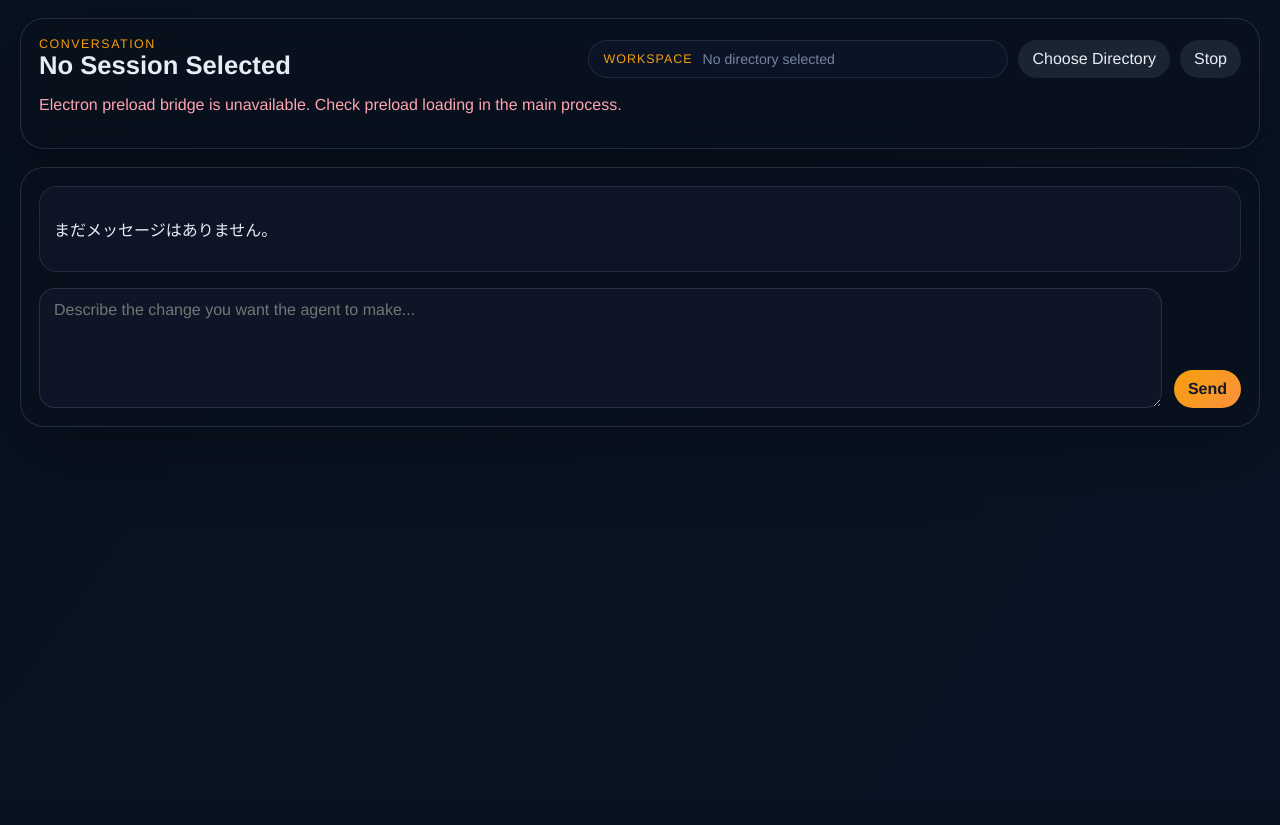
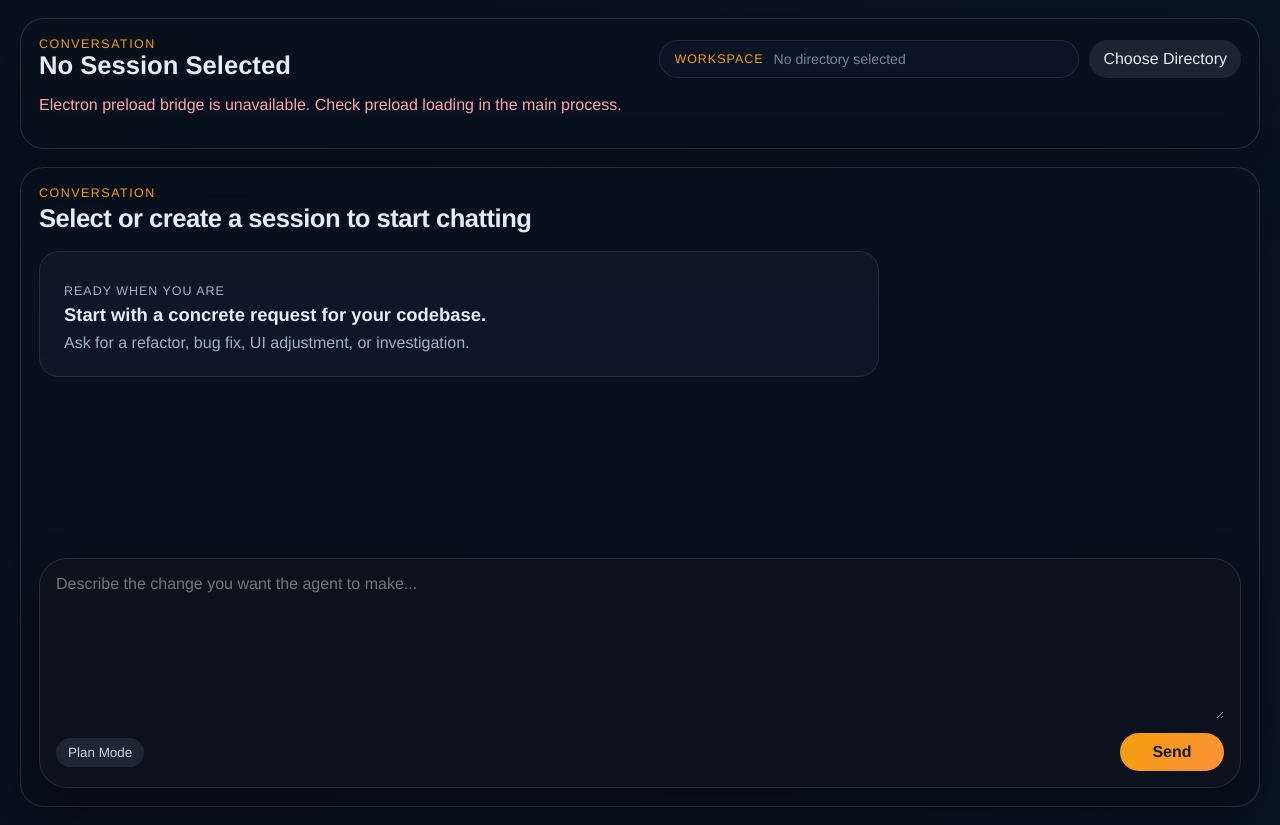
Before and after one commit to jinopapo/nami, a React (Vite) app: page / in a window 1280 px wide. Before the commit the page ends 800 px from the top, so only its background shows below. Built offline with nearby package versions, Linux system fonts and the light colour scheme.

Commit message:
feat: enhance chat panel with task status handling, event rendering, and UI improvements

```diff
--- a/src/action/useChatPanelAction.ts
+++ b/src/action/useChatPanelAction.ts
@@ -29,6 +29,18 @@ export const useChatPanelAction = () => {
     () => (selectedSessionId ? eventsBySession[selectedSessionId] ?? [] : []),
     [eventsBySession, selectedSessionId],
   );
+
+  const isTaskRunning = useMemo(() => {
+    if (sending) {
+      return true;
+    }
+
+    const lastStatusEvent = [...activeEvents]
+      .reverse()
+      .find((event) => event.type === 'status' && typeof event.status === 'string');
+
+    return lastStatusEvent?.status === 'processing';
+  }, [activeEvents, sending]);
 
   const workspaceLabel = useMemo(() => getWorkspaceLabel(cwd, window.nami?.homeDir), [cwd]);
 
@@ -104,6 +116,7 @@ export const useChatPanelAction = () => {
     selectedSessionId,
     activeSession,
     activeEvents,
+    isTaskRunning,
     workspaceLabel,
     bootError,
     draft,
--- a/src/component/ChatPanelContainer.tsx
+++ b/src/component/ChatPanelContainer.tsx
@@ -1,4 +1,5 @@
 import { useChatPanelAction } from '../action/useChatPanelAction';
+import type { UiEvent } from '../model/chat';
 import ChatHeader from '../parts/ChatHeader';
 import ChatPanel from '../parts/ChatPanel';
 
@@ -10,15 +11,159 @@ const formatTime = (value: string) =>
     minute: '2-digit',
   }).format(new Date(value));
 
+const getStatusLabel = (status?: string) => {
+  switch (status) {
+    case 'processing':
+      return 'Processing';
+    case 'completed':
+      return 'Completed';
+    case 'cancelled':
+      return 'Cancelled';
+    case 'error':
+      return 'Error';
+    case 'archived':
+      return 'Archived';
+    default:
+      return 'Idle';
+  }
+};
+
+const renderEvent = (
+  event: UiEvent,
+  handleApproval: (approvalId: string, decision: 'approve' | 'reject') => Promise<void>,
+) => {
+  if (event.type === 'diffSummary') {
+    return null;
+  }
+
+  if (event.type === 'message') {
+    const role = event.role === 'user' ? 'user' : 'assistant';
+
+    return (
+      <article key={event.id} className={`messageBubble ${role}`}>
+        <div className="messageMeta">
+          <span className="messageRole">{role === 'user' ? 'You' : 'Nami'}</span>
+          <span>{formatTime(event.timestamp)}</span>
+        </div>
+        <p>{typeof event.text === 'string' ? event.text : ''}</p>
+      </article>
+    );
+  }
+
+  if (
+    event.type === 'approval'
+    && event.approval
+    && typeof event.approval === 'object'
+    && 'approvalId' in event.approval
+    && typeof event.approval.approvalId === 'string'
+  ) {
+    const approval = event.approval as {
+      approvalId: string;
+      title?: string;
+      resolved?: boolean;
+      decision?: string;
+    };
+
+    return (
+      <article key={event.id} className="eventCard event-approval event-compact">
+        <header>
+          <strong>Approval required</strong>
+          <span>{formatTime(event.timestamp)}</span>
+        </header>
+        <p>{approval.title ?? 'Permission required'}</p>
+        {approval.resolved ? <p className="eventDetail">Resolved: {approval.decision ?? 'updated'}</p> : null}
+        {!approval.resolved ? (
+          <div className="approvalActions">
+            <button onClick={() => void handleApproval(approval.approvalId, 'approve')}>Approve</button>
+            <button onClick={() => void handleApproval(approval.approvalId, 'reject')}>Reject</button>
+          </div>
+        ) : null}
+      </article>
+    );
+  }
+
+  if (event.type === 'plan' && Array.isArray(event.entries)) {
+    return (
+      <article key={event.id} className="eventCard event-plan event-compact">
+        <header>
+          <strong>Plan updated</strong>
+          <span>{formatTime(event.timestamp)}</span>
+        </header>
+        <ul className="eventList">
+          {event.entries.map((entry, index) => {
+            if (!entry || typeof entry !== 'object') {
+              return null;
+            }
+
+            const item = entry as { content?: string; status?: string };
+            return (
+              <li key={`${event.id}-${index}`}>
+                <span className="eventListStatus">{item.status ?? 'pending'}</span>
+                <span>{item.content ?? ''}</span>
+              </li>
+            );
+          })}
+        </ul>
+      </article>
+    );
+  }
+
+  if (event.type === 'tool') {
+    return (
+      <article key={event.id} className="eventCard event-tool event-compact">
+        <header>
+          <strong>{typeof event.title === 'string' ? event.title : 'Tool call'}</strong>
+          <span>{formatTime(event.timestamp)}</span>
+        </header>
+        <p className="eventDetail">{typeof event.status === 'string' ? getStatusLabel(event.status) : 'Running tool'}</p>
+        {typeof event.contentText === 'string' && event.contentText ? <p>{event.contentText}</p> : null}
+      </article>
+    );
+  }
+
+  if (event.type === 'status') {
+    return (
+      <article key={event.id} className="eventCard event-status event-compact">
+        <header>
+          <strong>{getStatusLabel(typeof event.status === 'string' ? event.status : undefined)}</strong>
+          <span>{formatTime(event.timestamp)}</span>
+        </header>
+        {typeof event.detail === 'string' && event.detail ? <p className="eventDetail">{event.detail}</p> : null}
+      </article>
+    );
+  }
+
+  if (event.type === 'error') {
+    return (
+      <article key={event.id} className="eventCard event-error event-compact">
+        <header>
+          <strong>Error</strong>
+          <span>{formatTime(event.timestamp)}</span>
+        </header>
+        <p className="errorText">{typeof event.message === 'string' ? event.message : 'Unknown error'}</p>
+      </article>
+    );
+  }
+
+  return (
+    <article key={event.id} className={`eventCard event-${event.type} event-compact`}>
+      <header>
+        <strong>{event.type}</strong>
+        <span>{formatTime(event.timestamp)}</span>
+      </header>
+    </article>
+  );
+};
+
 export default function ChatPanelContainer() {
   const {
     selectedSessionId,
     activeSession,
     activeEvents,
+    isTaskRunning,
     workspaceLabel,
     bootError,
     draft,
-    sending,
     setDraft,
     handleChooseDirectory,
     handleSend,
@@ -26,55 +171,35 @@ export default function ChatPanelContainer() {
     handleAbort,
   } = useChatPanelAction();
 
-  const timeline = activeEvents.length > 0
-    ? activeEvents.map((event) => (
-      <article key={event.id} className={`eventCard event-${event.type}`}>
-        <header>
-          <strong>
-            {event.type === 'message'
-              ? `${String(event.role === 'user' ? 'user' : 'assistant')} message`
-              : event.type}
-          </strong>
-          <span>{formatTime(event.timestamp)}</span>
-        </header>
-        {'text' in event ? <p>{String(event.text)}</p> : null}
-        {'status' in event ? <p>{String(event.status)} {event.detail ? `· ${String(event.detail)}` : ''}</p> : null}
-        {'entries' in event ? (
-          <ul>{event.entries.map((entry) => <li key={`${event.id}-${String(entry.content)}`}>{String(entry.status)}: {String(entry.content)}</li>)}</ul>
-        ) : null}
-        {'title' in event ? <p>{String(event.title)}</p> : null}
-        {'contentText' in event && typeof event.contentText === 'string' ? <p>{event.contentText}</p> : null}
-        {'diff' in event ? (
-          <ul>{event.diff.items.map((item) => <li key={`${event.id}-${String(item.path)}`}>{String(item.path)} · {String(item.summary)}</li>)}</ul>
-        ) : null}
-        {'approval' in event ? (
-          <div className="approvalActions">
-            <p>{String(event.approval.title)}</p>
-            <button onClick={() => void handleApproval(String(event.approval.approvalId), 'approve')}>Approve</button>
-            <button onClick={() => void handleApproval(String(event.approval.approvalId), 'reject')}>Reject</button>
-          </div>
-        ) : null}
-        {'message' in event ? <p className="errorText">{String(event.message)}</p> : null}
+  const timelineItems = activeEvents
+    .map((event) => renderEvent(event, handleApproval))
+    .filter(Boolean);
+
+  const timeline = timelineItems.length > 0
+    ? timelineItems
+    : [(
+      <article key="empty" className="emptyTimeline">
+        <p className="emptyTimelineEyebrow">Ready when you are</p>
+        <h3>Start with a concrete request for your codebase.</h3>
+        <p>Ask for a refactor, bug fix, UI adjustment, or investigation.</p>
       </article>
-    ))
-    : [<article key="empty" className="eventCard"><p>まだメッセージはありません。</p></article>];
+    )];
 
   return (
     <div className="chatLayout">
       <ChatHeader
         title={activeSession?.title ?? 'No Session Selected'}
-        selectedSessionId={selectedSessionId}
         workspaceLabel={workspaceLabel}
         bootError={bootError}
         onChooseDirectory={() => void handleChooseDirectory()}
-        onStop={() => void handleAbort()}
       />
       <ChatPanel
         activeSession={activeSession}
         selectedSessionId={selectedSessionId}
         draft={draft}
-        sending={sending}
+        isTaskRunning={isTaskRunning}
         timeline={timeline}
+        onStop={() => void handleAbort()}
         onDraftChange={setDraft}
         onSend={() => void handleSend()}
       />
--- a/src/parts/ChatHeader.tsx
+++ b/src/parts/ChatHeader.tsx
@@ -1,19 +1,15 @@
 type ChatHeaderProps = {
   title: string;
-  selectedSessionId?: string;
   workspaceLabel: string;
   bootError: string | null;
   onChooseDirectory: () => void;
-  onStop: () => void;
 };
 
 export default function ChatHeader({
   title,
-  selectedSessionId,
   workspaceLabel,
   bootError,
   onChooseDirectory,
-  onStop,
 }: ChatHeaderProps) {
   return (
     <section className="chatHeaderPanel panel">
@@ -32,9 +28,6 @@ export default function ChatHeader({
           <button className="secondaryButton" type="button" onClick={onChooseDirectory}>
             Choose Directory
           </button>
-          <button className="secondaryButton" disabled={!selectedSessionId} onClick={onStop}>
-            Stop
-          </button>
         </div>
       </div>
       {bootError ? <p className="errorText">{bootError}</p> : null}
--- a/src/parts/ChatPanel.tsx
+++ b/src/parts/ChatPanel.tsx
@@ -3,11 +3,13 @@ import type { ReactNode } from 'react';
 type ChatPanelProps = {
   activeSession?: {
     live: boolean;
+    mode: 'plan' | 'act';
   };
   selectedSessionId?: string;
   draft: string;
-  sending: boolean;
+  isTaskRunning: boolean;
   timeline: ReactNode;
+  onStop: () => void;
   onDraftChange: (value: string) => void;
   onSend: () => void;
 };
@@ -16,13 +18,21 @@ export default function ChatPanel({
   activeSession,
   selectedSessionId,
   draft,
-  sending,
+  isTaskRunning,
   timeline,
+  onStop,
   onDraftChange,
   onSend,
 }: ChatPanelProps) {
+  const isComposerDisabled = !selectedSessionId || !activeSession?.live;
+  const isSendDisabled = isComposerDisabled || !draft.trim();
+
   return (
     <section className="chat panel">
+      <div className="chatPanelIntro">
+        <p className="eyebrow">Conversation</p>
+        <h2>{selectedSessionId ? 'Ask Nami to work on your codebase' : 'Select or create a session to start chatting'}</h2>
+      </div>
       <div className="timeline">
         {timeline}
       </div>
@@ -31,11 +41,20 @@ export default function ChatPanel({
           value={draft}
           onChange={(event) => onDraftChange(event.target.value)}
           placeholder="Describe the change you want the agent to make..."
-          disabled={!selectedSessionId || !activeSession?.live}
+          disabled={isComposerDisabled}
         />
-        <button className="primaryButton" disabled={!selectedSessionId || sending || !activeSession?.live} onClick={onSend}>
-          {sending ? 'Working…' : 'Send'}
-        </button>
+        <div className="composerFooter">
+          <span className="modeBadge">{activeSession?.mode ?? 'plan'} mode</span>
+          {isTaskRunning ? (
+            <button className="secondaryButton composerButton" disabled={isComposerDisabled} onClick={onStop}>
+              Stop
+            </button>
+          ) : (
+            <button className="primaryButton composerButton" disabled={isSendDisabled} onClick={onSend}>
+              Send
+            </button>
+          )}
+        </div>
       </div>
     </section>
   );
--- a/src/styles.css
+++ b/src/styles.css
@@ -60,14 +60,16 @@ button {
   backdrop-filter: blur(18px);
 }
 
+.chatHeaderPanel,
+.chat {
+  padding: 18px;
+}
+
 .chat {
   display: flex;
   flex-direction: column;
-  padding: 18px;
-}
-
-.chatHeaderPanel {
-  padding: 18px;
+  gap: 18px;
+  min-height: calc(100vh - 160px);
 }
 
 .panelHeader {
@@ -75,7 +77,7 @@ button {
   justify-content: space-between;
   align-items: start;
   gap: 12px;
-  margin-bottom: 16px;
+  margin-bottom: 0;
 }
 
 .panelHeader h1,
@@ -93,45 +95,6 @@ button {
   font-size: 0.78rem;
   letter-spacing: 0.12em;
   text-transform: uppercase;
-}
-
-.field {
-  display: flex;
-  flex-direction: column;
-  gap: 8px;
-  margin-bottom: 14px;
-}
-
-.fieldLabel {
-  display: flex;
-  align-items: flex-start;
-  justify-content: space-between;
-  gap: 12px;
-}
-
-.field input,
-.field select,
-.composer textarea {
-  width: 100%;
-  border: 1px solid rgba(148, 163, 184, 0.2);
-  border-radius: 16px;
-  background: rgba(15, 23, 42, 0.85);
-  color: inherit;
-  padding: 12px 14px;
-}
-
-.fieldRow {
-  display: flex;
-  gap: 8px;
-}
-
-.fieldRowSingle {
-  justify-content: flex-start;
-}
-
-.fieldRow .secondaryButton {
-  flex: 0 0 auto;
-  white-space: nowrap;
 }
 
 .pathLabel {
@@ -173,29 +136,6 @@ button {
 .secondaryButton:hover,
 .approvalActions button:hover {
   transform: translateY(-1px);
-}
-
-.sessionItem,
-.eventCard {
-  border: 1px solid rgba(148, 163, 184, 0.16);
-  border-radius: 18px;
-  background: rgba(15, 23, 42, 0.78);
-}
-
-.timeline {
-  display: flex;
-  flex-direction: column;
-  gap: 12px;
-  overflow: auto;
-}
-
-.chat {
-  gap: 16px;
-}
-
-.timeline {
-  flex: 1;
-  min-height: 0;
 }
 
 .chatHeader {
@@ -242,8 +182,78 @@ button {
   text-align: left;
 }
 
-.eventCard {
-  padding: 14px;
+.chatPanelIntro h2,
+.chatPanelIntro p,
+.messageBubble p,
+.eventCard p,
+.emptyTimeline h3,
+.emptyTimeline p {
+  margin: 0;
+}
+
+.chatPanelIntro h2 {
+  margin-top: 4px;
+  font-size: clamp(1.2rem, 2vw, 1.6rem);
+  font-weight: 600;
+  letter-spacing: -0.02em;
+}
+
+.timeline {
+  flex: 1;
+  min-height: 0;
+  display: flex;
+  flex-direction: column;
+  gap: 16px;
+  overflow: auto;
+  padding-right: 6px;
+}
+
+.messageBubble,
+.eventCard,
+.emptyTimeline {
+  max-width: min(840px, 100%);
+}
+
+.messageBubble {
+  border-radius: 26px;
+  padding: 18px 20px;
+  border: 1px solid rgba(148, 163, 184, 0.16);
+  line-height: 1.65;
+}
+
+.messageBubble.user {
+  align-self: flex-end;
+  background: linear-gradient(180deg, rgba(35, 48, 71, 0.94), rgba(23, 33, 52, 0.94));
+  border-bottom-right-radius: 10px;
+}
+
+.messageBubble.assistant {
+  align-self: stretch;
+  background: rgba(14, 20, 31, 0.82);
+  border-bottom-left-radius: 10px;
+}
+
+.messageMeta {
+  display: flex;
+  align-items: center;
+  justify-content: space-between;
+  gap: 12px;
+  margin-bottom: 10px;
+  color: #9fb2cb;
+  font-size: 0.84rem;
+}
+
+.messageRole {
+  color: #f4f7fb;
+  font-weight: 600;
+}
+
+.eventCard,
+.emptyTimeline {
+  padding: 16px 18px;
+  border: 1px solid rgba(148, 163, 184, 0.14);
+  border-radius: 20px;
+  background: rgba(15, 23, 42, 0.58);
 }
 
 .eventCard header {
@@ -254,27 +264,126 @@ button {
   color: #9fb2cb;
 }
 
-.event-message {
-  border-color: rgba(14, 165, 233, 0.35);
+.event-compact {
+  color: #cbd5e1;
 }
 
-.event-tool {
-  border-color: rgba(163, 230, 53, 0.3);
+.event-compact ul {
+  margin: 0;
+}
+
+.event-status,
+.event-tool,
+.event-plan {
+  background: rgba(15, 23, 42, 0.46);
 }
 
 .event-approval {
-  border-color: rgba(244, 114, 182, 0.35);
+  border-color: rgba(244, 114, 182, 0.32);
+  background: rgba(71, 20, 48, 0.24);
+}
+
+.event-error {
+  border-color: rgba(251, 113, 133, 0.32);
+  background: rgba(69, 10, 27, 0.24);
+}
+
+.eventDetail {
+  color: #9fb2cb;
+}
+
+.eventList {
+  display: flex;
+  flex-direction: column;
+  gap: 8px;
+  padding-left: 0;
+  list-style: none;
+}
+
+.eventList li {
+  display: flex;
+  gap: 10px;
+  align-items: flex-start;
+}
+
+.eventListStatus {
+  flex: 0 0 auto;
+  min-width: 84px;
+  color: #f59e0b;
+  text-transform: capitalize;
+}
+
+.emptyTimeline {
+  padding: 24px;
+  background:
+    linear-gradient(180deg, rgba(16, 24, 39, 0.9), rgba(15, 23, 42, 0.72)),
+    rgba(15, 23, 42, 0.72);
+}
+
+.emptyTimeline h3 {
+  margin-top: 6px;
+  font-size: 1.15rem;
+}
+
+.emptyTimeline p {
+  margin-top: 8px;
+  color: #9fb2cb;
+}
+
+.emptyTimelineEyebrow {
+  color: #f59e0b;
+  letter-spacing: 0.08em;
+  text-transform: uppercase;
+  font-size: 0.78rem;
 }
 
 .composer {
+  position: sticky;
+  bottom: 0;
   display: flex;
-  gap: 12px;
-  align-items: end;
+  flex-direction: column;
+  gap: 14px;
+  padding: 16px;
+  border: 1px solid rgba(148, 163, 184, 0.18);
+  border-radius: 28px;
+  background: rgba(12, 19, 31, 0.96);
+  box-shadow: 0 20px 48px rgba(0, 0, 0, 0.28);
 }
 
 .composer textarea {
-  min-height: 120px;
+  width: 100%;
+  min-height: 144px;
+  border: 0;
   resize: vertical;
+  background: transparent;
+  color: inherit;
+  padding: 0;
+}
+
+.composer textarea:focus {
+  outline: none;
+}
+
+.composerFooter {
+  display: flex;
+  align-items: center;
+  justify-content: space-between;
+  gap: 12px;
+}
+
+.modeBadge {
+  display: inline-flex;
+  align-items: center;
+  padding: 7px 12px;
+  border-radius: 999px;
+  background: rgba(148, 163, 184, 0.14);
+  color: #cbd5e1;
+  font-size: 0.84rem;
+  text-transform: capitalize;
+}
+
+.composerButton {
+  min-width: 104px;
 }
 
 .approvalActions {
@@ -282,6 +391,7 @@ button {
   gap: 8px;
   align-items: center;
   flex-wrap: wrap;
+  margin-top: 12px;
 }
 
 .errorText {
@@ -291,12 +401,18 @@ button {
 @media (max-width: 1080px) {
   .chatHeader,
   .chatHeaderActions,
-  .composer {
+  .composerFooter,
+  .eventCard header,
+  .messageMeta {
     flex-direction: column;
-    align-items: stretch;
+    align-items: flex-start;
   }
 
   .workspaceBadge {
     min-width: 0;
   }
+
+  .chat {
+    min-height: calc(100vh - 120px);
+  }
 }
```
